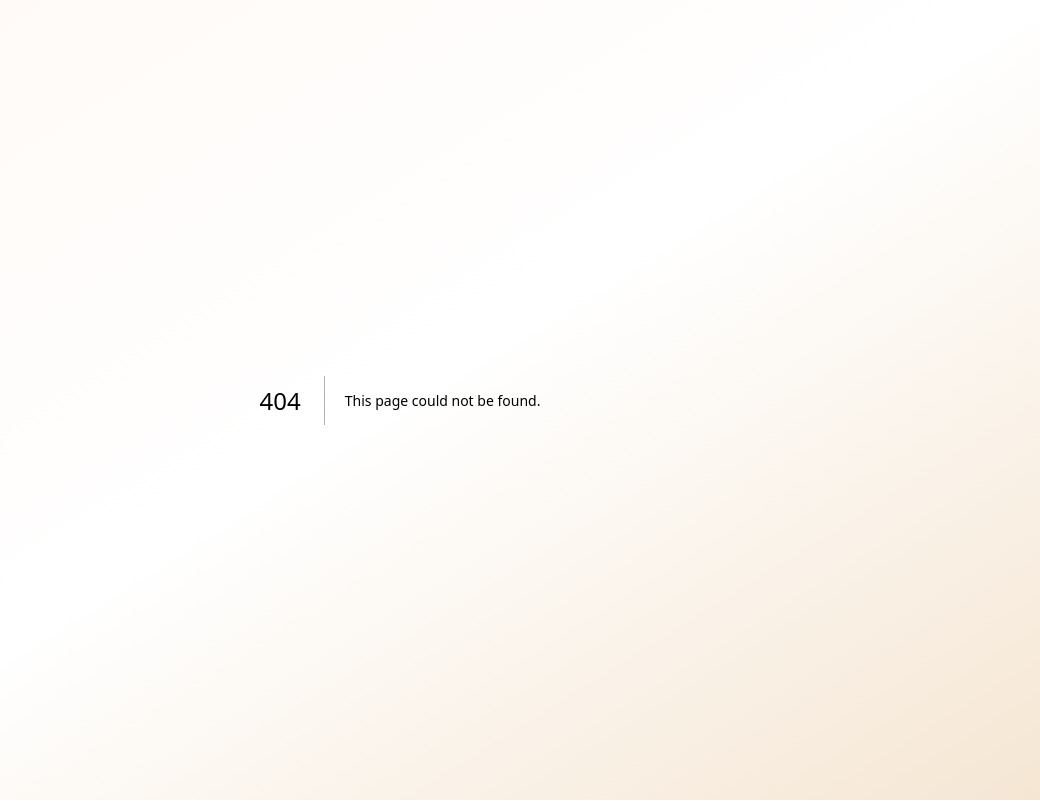
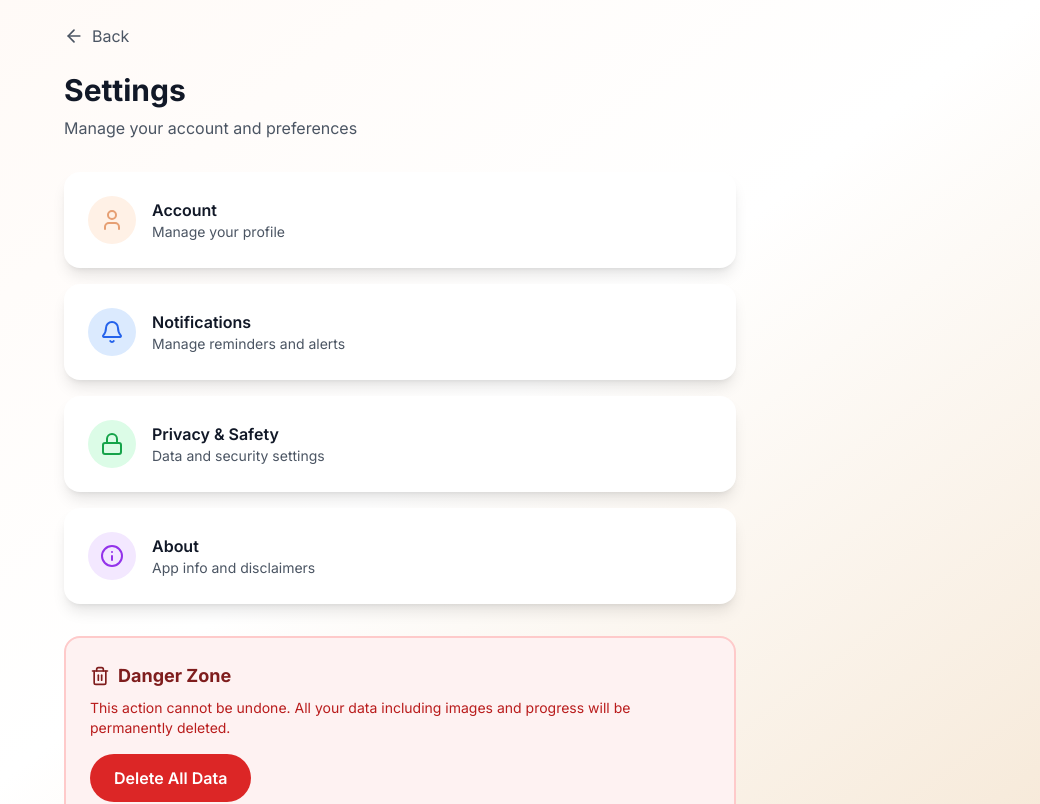
Before and after one commit to gabbyy042/SkinFutures, a Next.js app: page /settings in a window 1280 px wide. Before the commit this address had no page. Shown: the top 804 px of the page, without its empty margins (240-1280 px from the left). Built offline with nearby package versions, Linux system fonts and the light colour scheme.

Commit message:
Add src/app/settings/page.tsx

```diff
--- /dev/null
+++ b/src/app/settings/page.tsx
@@ -0,0 +1,127 @@
+'use client';
+
+import { useRouter } from 'next/navigation';
+import { motion } from 'framer-motion';
+import { ArrowLeft, User, Bell, Lock, Trash2, FileText, Info } from 'lucide-react';
+
+export default function SettingsPage() {
+  const router = useRouter();
+
+  const handleDeleteData = () => {
+    if (confirm('Are you sure you want to delete all your data? This cannot be undone.')) {
+      localStorage.clear();
+      alert('All data deleted successfully');
+      router.push('/');
+    }
+  };
+
+  return (
+    <div className="min-h-screen p-6">
+      <div className="max-w-2xl mx-auto">
+        {/* Header */}
+        <button
+          onClick={() => router.back()}
+          className="flex items-center gap-2 text-gray-600 hover:text-gray-900 mb-6"
+        >
+          <ArrowLeft className="w-5 h-5" />
+          Back
+        </button>
+
+        <motion.div
+          initial={{ opacity: 0, y: 20 }}
+          animate={{ opacity: 1, y: 0 }}
+        >
+          <h1 className="text-3xl font-bold mb-2 text-gray-900">Settings</h1>
+          <p className="text-gray-600 mb-8">Manage your account and preferences</p>
+
+          {/* Settings Sections */}
+          <div className="space-y-4">
+            {/* Account */}
+            <div className="bg-white rounded-2xl shadow-lg overflow-hidden">
+              <button className="w-full flex items-center gap-4 p-6 hover:bg-gray-50 transition-colors">
+                <div className="w-12 h-12 rounded-full bg-primary-100 flex items-center justify-center">
+                  <User className="w-6 h-6 text-primary-600" />
+                </div>
+                <div className="flex-1 text-left">
+                  <h3 className="font-semibold text-gray-900">Account</h3>
+                  <p className="text-sm text-gray-600">Manage your profile</p>
+                </div>
+              </button>
+            </div>
+
+            {/* Notifications */}
+            <div className="bg-white rounded-2xl shadow-lg overflow-hidden">
+              <button className="w-full flex items-center gap-4 p-6 hover:bg-gray-50 transition-colors">
+                <div className="w-12 h-12 rounded-full bg-blue-100 flex items-center justify-center">
+                  <Bell className="w-6 h-6 text-blue-600" />
+                </div>
+                <div className="flex-1 text-left">
+                  <h3 className="font-semibold text-gray-900">Notifications</h3>
+                  <p className="text-sm text-gray-600">Manage reminders and alerts</p>
+                </div>
+              </button>
+            </div>
+
+            {/* Privacy */}
+            <div className="bg-white rounded-2xl shadow-lg overflow-hidden">
+              <button className="w-full flex items-center gap-4 p-6 hover:bg-gray-50 transition-colors">
+                <div className="w-12 h-12 rounded-full bg-green-100 flex items-center justify-center">
+                  <Lock className="w-6 h-6 text-green-600" />
+                </div>
+                <div className="flex-1 text-left">
+                  <h3 className="font-semibold text-gray-900">Privacy & Safety</h3>
+                  <p className="text-sm text-gray-600">Data and security settings</p>
+                </div>
+              </button>
+            </div>
+
+            {/* About */}
+            <div className="bg-white rounded-2xl shadow-lg overflow-hidden">
+              <button className="w-full flex items-center gap-4 p-6 hover:bg-gray-50 transition-colors">
+                <div className="w-12 h-12 rounded-full bg-purple-100 flex items-center justify-center">
+                  <Info className="w-6 h-6 text-purple-600" />
+                </div>
+                <div className="flex-1 text-left">
+                  <h3 className="font-semibold text-gray-900">About</h3>
+                  <p className="text-sm text-gray-600">App info and disclaimers</p>
+                </div>
+              </button>
+            </div>
+          </div>
+
+          {/* Danger Zone */}
+          <div className="mt-8 bg-red-50 rounded-2xl border-2 border-red-200 p-6">
+            <h3 className="text-lg font-bold text-red-900 mb-2 flex items-center gap-2">
+              <Trash2 className="w-5 h-5" />
+              Danger Zone
+            </h3>
+            <p className="text-sm text-red-700 mb-4">
+              This action cannot be undone. All your data including images and progress will be permanently deleted.
+            </p>
+            <button
+              onClick={handleDeleteData}
+              className="bg-red-600 hover:bg-red-700 text-white px-6 py-3 rounded-full font-semibold transition-colors"
+            >
+              Delete All Data
+            </button>
+          </div>
+
+          {/* Legal */}
+          <div className="mt-8 text-center space-y-2">
+            <button className="text-sm text-gray-600 hover:text-gray-900">
+              Terms of Service
+            </button>
+            <span className="text-gray-400 mx-2">•</span>
+            <button className="text-sm text-gray-600 hover:text-gray-900">
+              Privacy Policy
+            </button>
+          </div>
+
+          <p className="mt-8 text-xs text-gray-400 text-center">
+            SkinFutures v1.0.0
+          </p>
+        </motion.div>
+      </div>
+    </div>
+  );
+}
```
